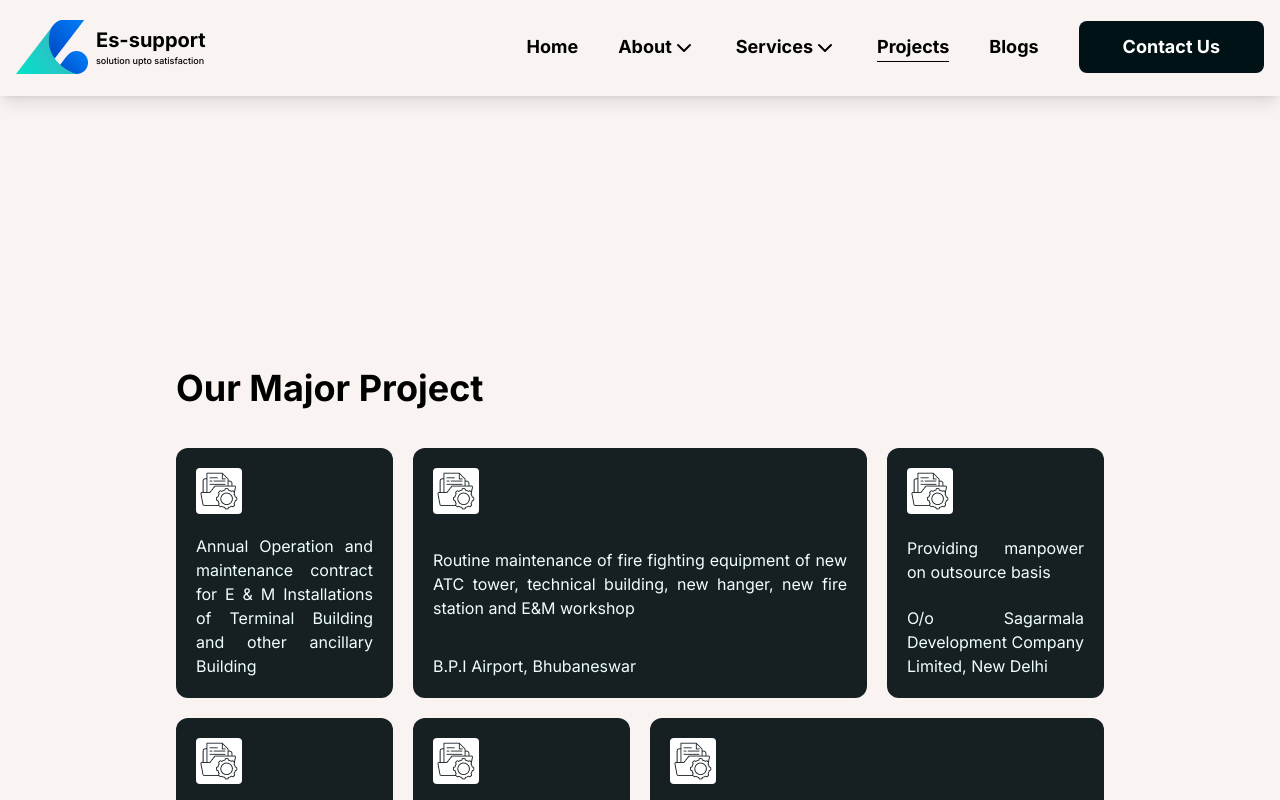
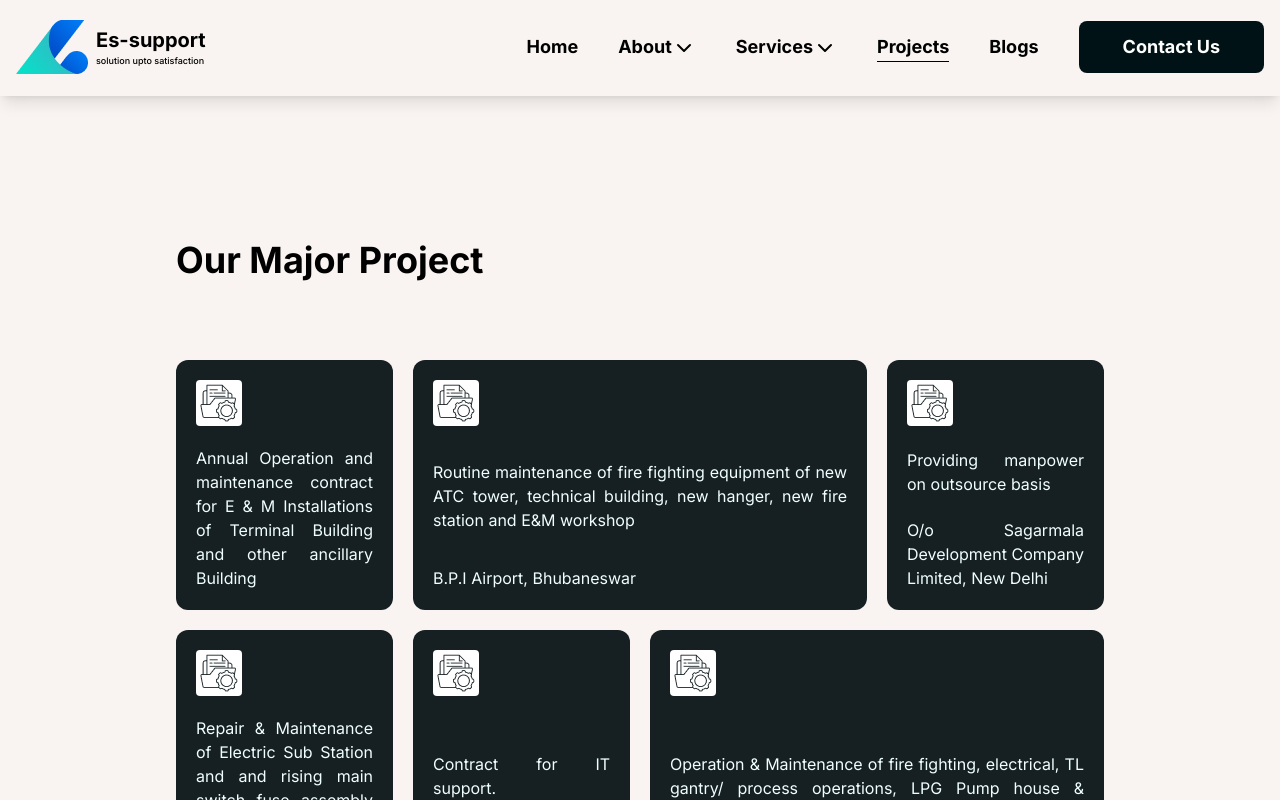
Before and after one commit to Amrit-Thapa/es-support-fe, a Next.js app: page /projects in a window 1280 px wide. Shown: the top 800 px of the page. Built offline with nearby package versions, Linux system fonts and the light colour scheme.

Commit message:
fixing styles

```diff
--- a/src/app/projects/Hero.tsx
+++ b/src/app/projects/Hero.tsx
@@ -3,9 +3,9 @@ import fileSetting from "@/../public/assets/icons/fileSetting.png";
 
 const Hero = () => {
   return (
-    <section className="container mx-auto md:px-20 px-4 py-16 md:pt-36 text-center">
-      <div className="container mx-auto px-4 py-16 md:px-24 md:pt-32">
-        <div className="md:text-4xl text-base font-bold text-center md:text-left">
+    <section className="container mx-auto md:px-20 px-4 py-2 md:py-10 text-center">
+      <div className="container mx-auto px-4 py-16 md:px-24">
+        <div className="md:text-4xl text-base font-bold text-center md:text-left md:py-10">
           Our Major Project
         </div>
         <div className="grid md:grid-cols-4 grid-cols-1 gap-5 mt-10">
```
